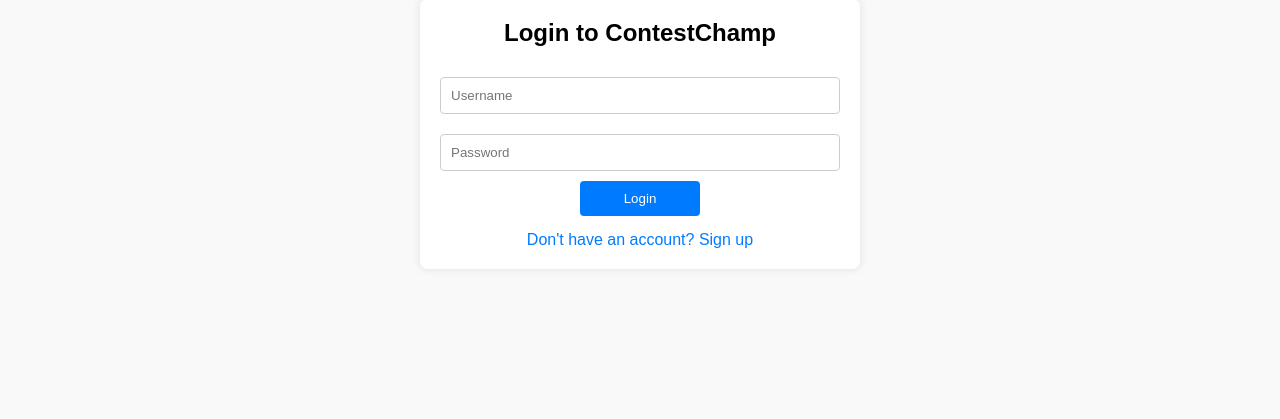
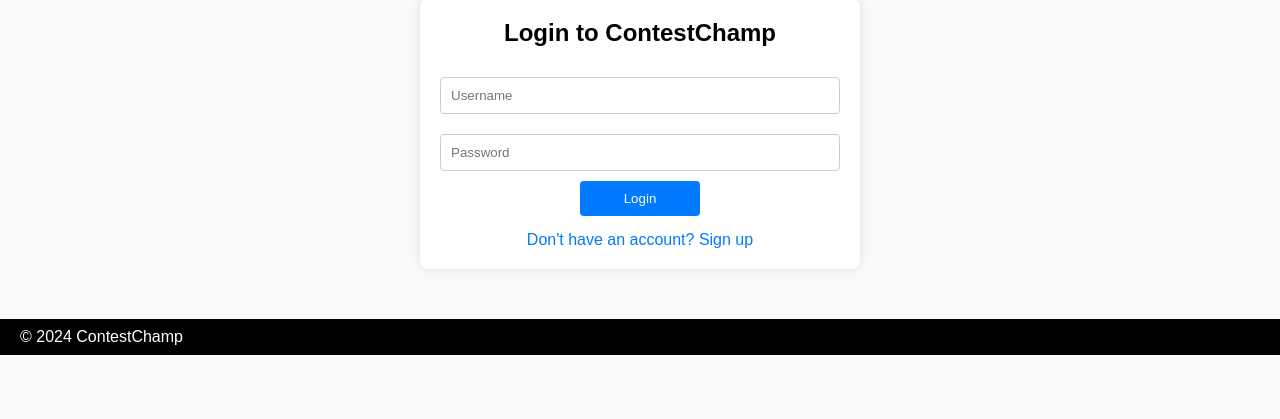
Before and after one commit to Abdullah2281/ContestChamp, a Django app: page /login in a window 1280 px wide. Shown: the part 169-588 px from the top of the page. Run offline with Django 5.2, Linux system fonts and the light colour scheme; some web fonts are replaced.

Commit message:
Update login.html

```diff
--- a/templates/login.html
+++ b/templates/login.html
@@ -107,6 +107,9 @@
                 Login in with Google
             </button> -->
         </div>
+        <footer>
+            <p>&copy; 2024 ContestChamp</p>
+        </footer>
     </main>
 </body>
 
```
